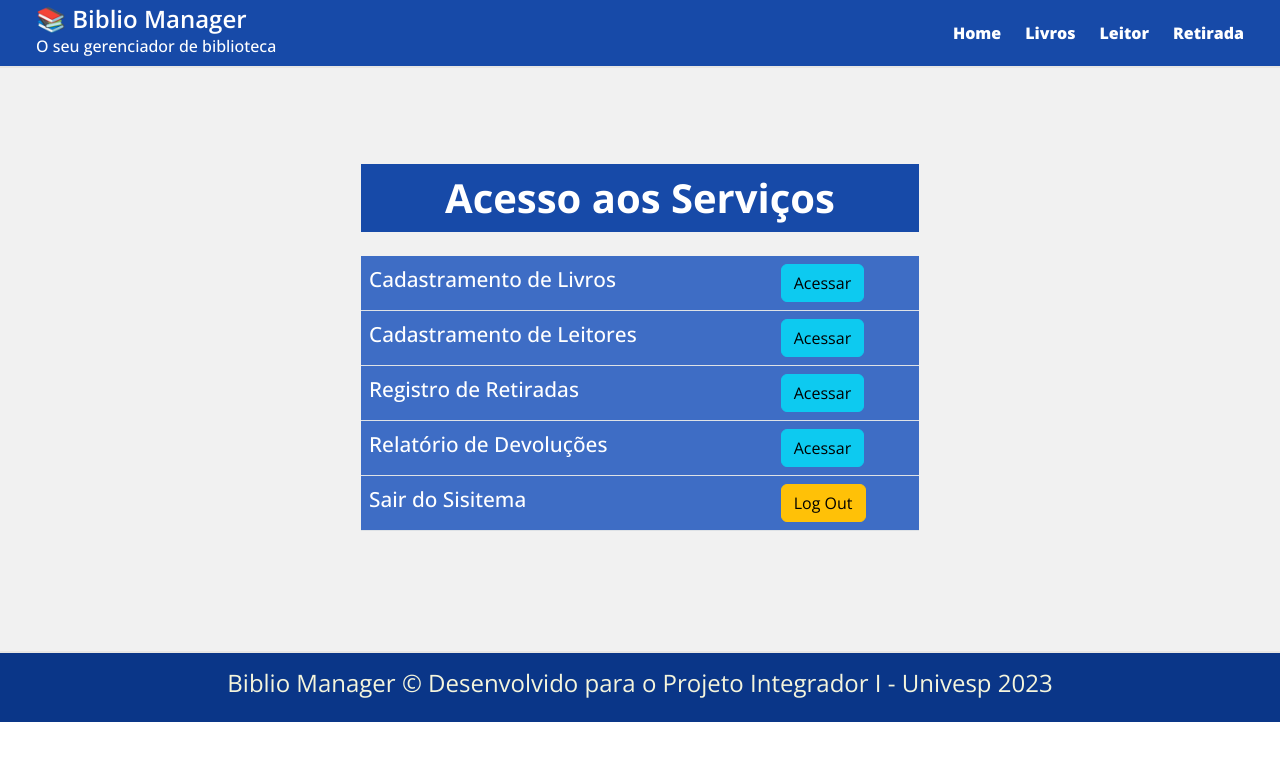
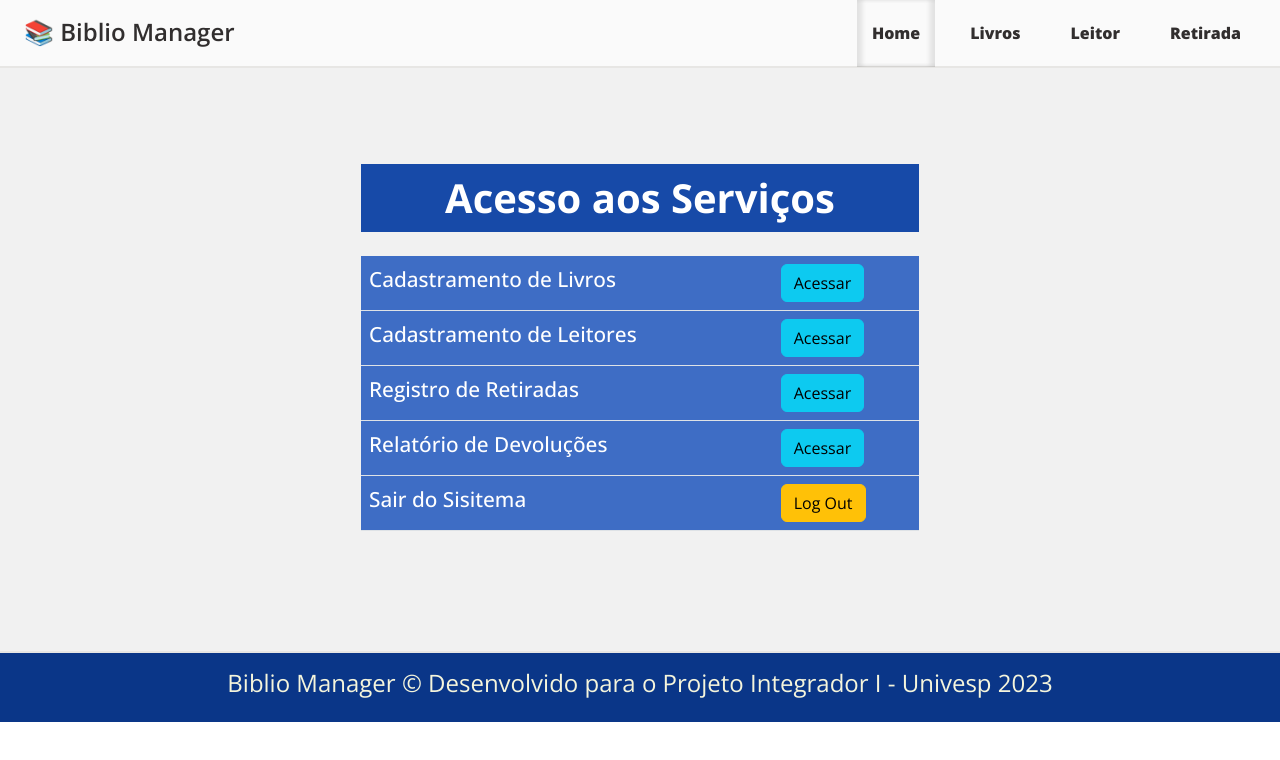
Before and after one commit to FlavioLAMartins/ProjetoIntegrador-II-UNIVESP, a React (Create React App) app in the folder frontend/: page /home in a window 1280 px wide. Shown: the top 760 px of the page. Built offline with nearby package versions, Linux system fonts and the light colour scheme.

Commit message:
adicionando estilização de marcação de pagina no header

```diff
--- a/frontend/src/components/Header/Header.module.css
+++ b/frontend/src/components/Header/Header.module.css
@@ -1,5 +1,5 @@
 .header {
-    background-color: rgb(23, 74, 168);
+    background-color: var(--color-primary);
     border-bottom: 2px solid #e7e6e4;
     font-weight: 750;
     font-family: 'Open Sans', sans-serif;
@@ -10,19 +10,49 @@
     padding: 1.5em;
     align-items: center;
     justify-content: space-between;
+    line-height: 60px;
+}
 
+a {
+    text-decoration: none;
+}
+
+ul {
+    display: flex;
+    justify-content: center;
+    align-items: center;
+    margin: 0;
+}
+
+ul li {
+    margin-left: 20px;
+    text-decoration: none;
+    list-style-type: none;
+}
+
+nav ul li a {
+    color: var(--color-text);
+    padding: 0px 15px;
+}
+nav ul li a:hover {
+    color: #6e6b6b;
 }
 
 .header span {
     font-size: 1.5em;
-    color:rgb(255, 255, 255);
+    color: var(--color-text);
     font-weight: 550;
-
 }
 
-.header a {
+nav span a {
     text-decoration: none;
-    color:rgb(255, 255, 255);
-    padding-inline: 0.75rem;
+}
 
+
+.selected {
+    color:var(--color-text);
+    box-shadow:
+    inset 5px 0px 5px rgba(0, 0, 0, 0.1), /* Sombra à direita */
+    inset -5px 0px 5px rgba(0, 0, 0, 0.1); /* Sombra à esquerda */
+    padding: 4px 0px;
 }
--- a/frontend/src/components/Header/index.js
+++ b/frontend/src/components/Header/index.js
@@ -10,18 +10,35 @@ function Header() {
 
   return (
     <nav className={Styles.header}>
-      <Link to="/home">
-        <span>
-          {' '}
-          📚 Biblio Manager<h6>O seu gerenciador de biblioteca </h6>{' '}
-        </span>
+      <Link to="/home" className={Styles.logo}>
+        <span>📚 Biblio Manager</span>
       </Link>
       {!isLoginPage && (
         <nav>
-          <Link to="/home">Home</Link>
-          <Link to="/livro">Livros</Link>
-          <Link to="/leitor">Leitor</Link>
-          <Link to="/retirada">Retirada</Link>
+          <ul>
+            <li
+              className={location.pathname === '/home' ? Styles.selected : ''}
+            >
+              <Link to="/home">Home</Link>
+            </li>
+            <li
+              className={location.pathname === '/livro' ? Styles.selected : ''}
+            >
+              <Link to="/livro">Livros</Link>
+            </li>
+            <li
+              className={location.pathname === '/leitor' ? Styles.selected : ''}
+            >
+              <Link to="/leitor">Leitor</Link>
+            </li>
+            <li
+              className={
+                location.pathname === '/retirada' ? Styles.selected : ''
+              }
+            >
+              <Link to="/retirada">Retirada</Link>
+            </li>
+          </ul>
         </nav>
       )}
     </nav>
--- a/frontend/src/index.css
+++ b/frontend/src/index.css
@@ -10,3 +10,13 @@ body,
 #root {
   width: 100%;
 }
+
+
+
+/* variáveis de cor */
+:root {
+  --color-primary: #fafafa;
+  --color-secundary: #646464;
+  --color-background: #E5E5E5;
+  --color-text: #312e2e;
+}
```
